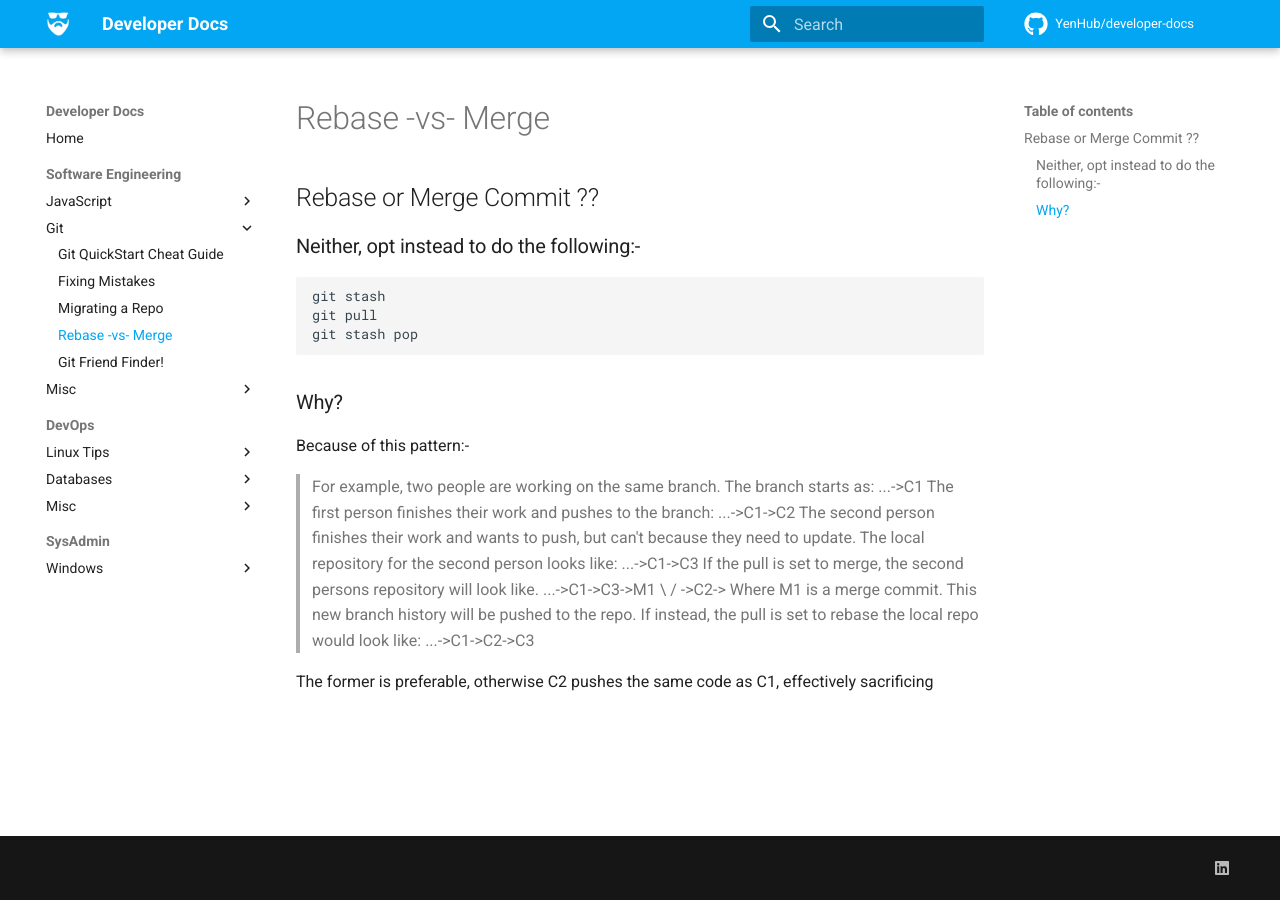
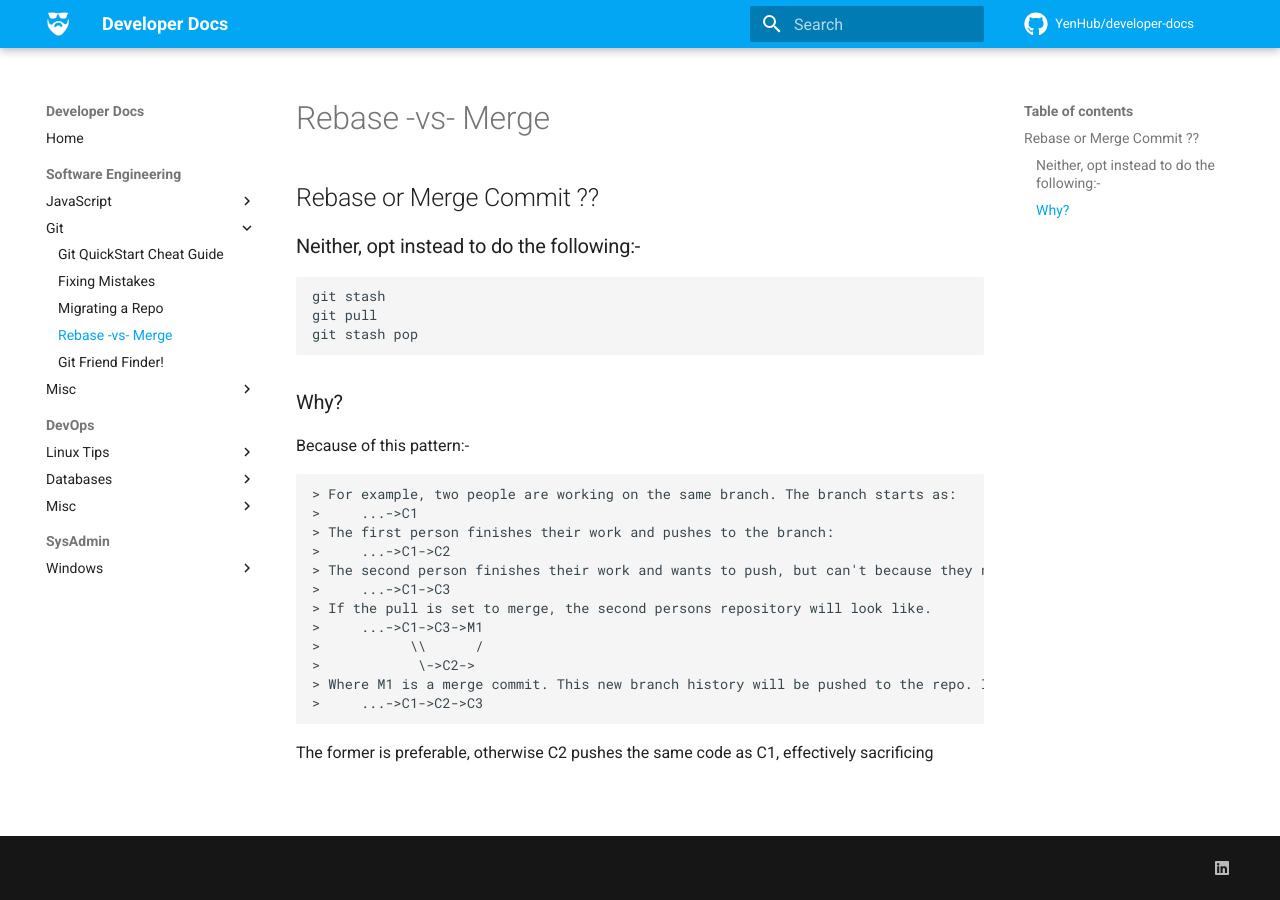
Before and after one commit to YenHub/developer-docs, an MkDocs documentation site: the page built from docs/engineering/git/rebase-merge.md, in a window 1280 px wide. Built offline with MkDocs 1.6.1 and Material for MkDocs 9.7.7, drawn with Linux system fonts in a browser that asks for light colours; comment, search, counter and statistics services are not loaded.

Commit message:
🔨 Add pre to format description

````diff
--- a/docs/engineering/git/rebase-merge.md
+++ b/docs/engineering/git/rebase-merge.md
@@ -11,7 +11,7 @@ git stash pop
 ### Why?
 
 Because of this pattern:-
-
+```pre
 > For example, two people are working on the same branch. The branch starts as:
 >     ...->C1
 > The first person finishes their work and pushes to the branch:
@@ -24,5 +24,6 @@ Because of this pattern:-
 >            \->C2->
 > Where M1 is a merge commit. This new branch history will be pushed to the repo. If instead, the pull is set to rebase the local repo would look like:
 >     ...->C1->C2->C3
+```
 
 The former is preferable, otherwise C2 pushes the same code as C1, effectively sacrificing
````
